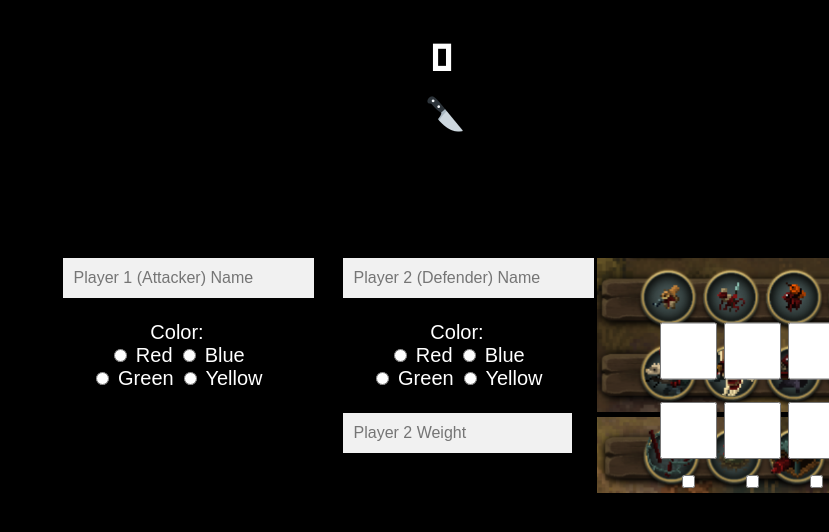
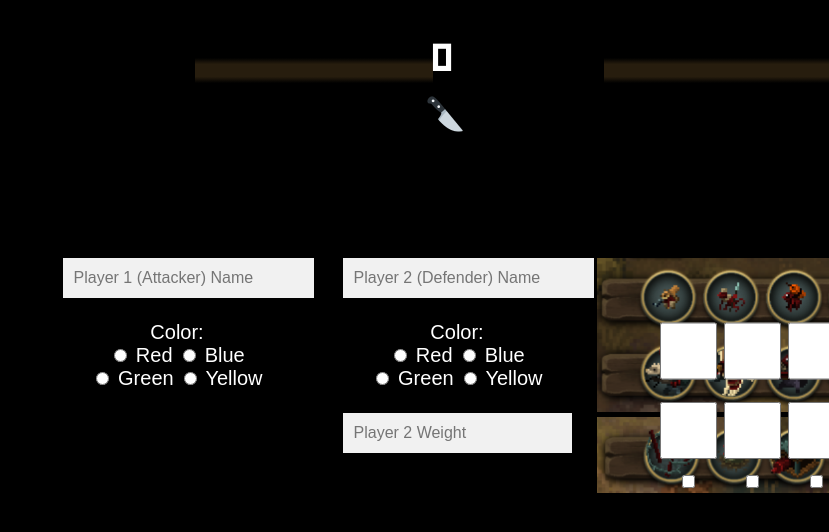
Before and after one commit to dzonimn/M21ScoreOverlays, a plain HTML site: page index.html in a window 1280 px wide. Shown: the top 532 px of the page, without its empty margins (451-1280 px from the left). Drawn offline with nearby package versions, Linux system fonts and the light colour scheme.

Commit message:
obscured more of the in-game player names

```diff
--- a/css/styles.css
+++ b/css/styles.css
@@ -105,13 +105,17 @@ input {
 #p1NameText {
     top:58px;
     left:646px;
-    background-image: linear-gradient(rgb(0,0,0,0), #271D0E, #271D0E, rgb(0,0,0,0));
+    width:238px;
+    height:25px;
+    background-image: linear-gradient(rgb(0,0,0,0), #271D0E, #271D0E, #271D0E, rgb(0,0,0,0));
 }
 
 #p2NameText {
     top:58px;
     left:1055px;
-    background-image: linear-gradient(rgb(0,0,0,0), #271D0E, #271D0E, rgb(0,0,0,0));
+    width:238px;
+    height:25px;
+    background-image: linear-gradient(rgb(0,0,0,0), #271D0E, #271D0E, #271D0E, rgb(0,0,0,0));
 }
 
 #p2WeightText {
```
